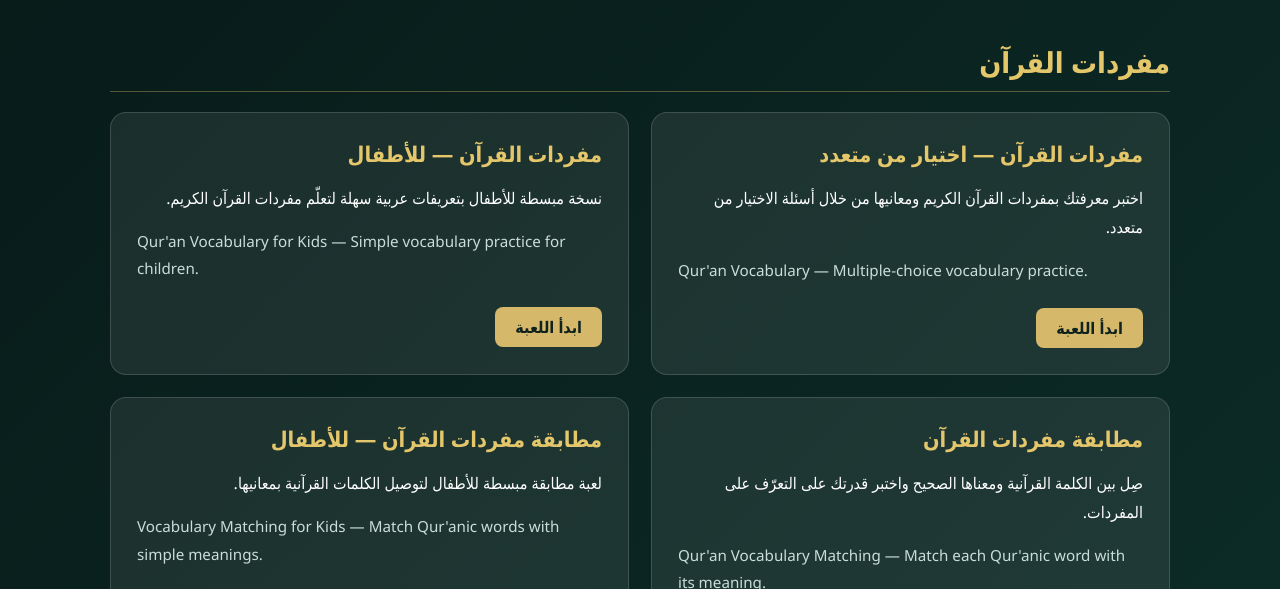
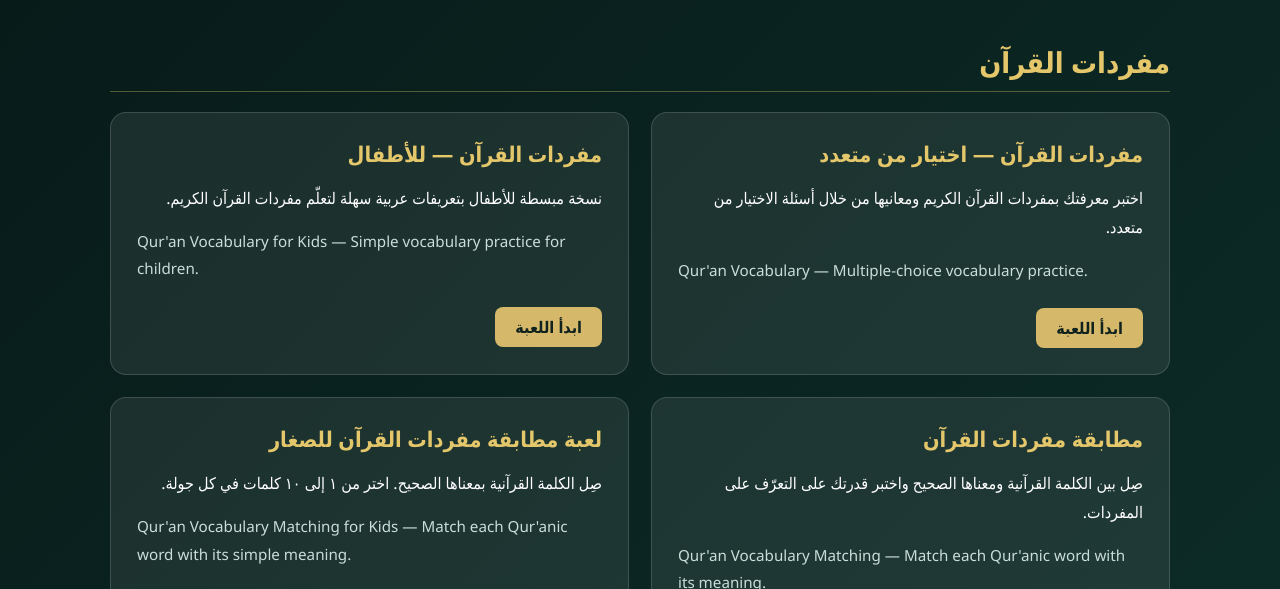
Before and after one commit to 3mrbinmahmood-cell/Quran_games, a plain HTML site: page index.html in a window 1280 px wide. Shown: the part 210-799 px from the top of the page. Drawn offline with Linux system fonts and the light colour scheme.

Commit message:
Show exact kids Quran matching game title in index

```diff
--- a/index.html
+++ b/index.html
@@ -153,9 +153,9 @@ Qur'anic Vocabulary, Nahw & Sarf Learning Games
 </a>
 
 <a class="game" href="quran_vocab_matching_kids.html">
-<h2>مطابقة مفردات القرآن — للأطفال</h2>
-<p>لعبة مطابقة مبسطة للأطفال لتوصيل الكلمات القرآنية بمعانيها.</p>
-<p class="english">Vocabulary Matching for Kids — Match Qur'anic words with simple meanings.</p>
+<h2>لعبة مطابقة مفردات القرآن للصغار</h2>
+<p>صِل الكلمة القرآنية بمعناها الصحيح. اختر من ١ إلى ١٠ كلمات في كل جولة.</p>
+<p class="english">Qur'an Vocabulary Matching for Kids — Match each Qur'anic word with its simple meaning.</p>
 <span class="play">ابدأ اللعبة</span>
 </a>
 
```
